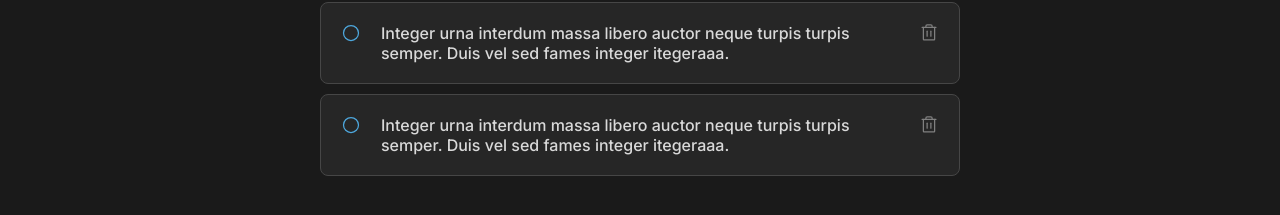
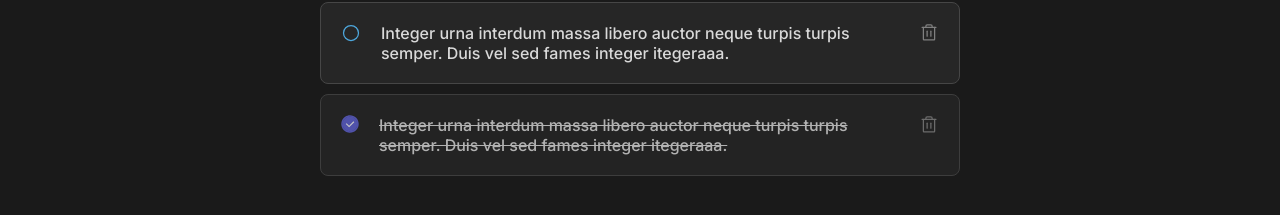
Before and after one commit to LucasFMarques2/todList---RocketSeat, a React (Vite) app: page / in a window 1280 px wide. Shown: the part 427-642 px from the top of the page. Built offline with nearby package versions, Linux system fonts and the light colour scheme.

Commit message:
Adicionando funcionalidade ao checked

```diff
--- a/src/Components/TaskList/index.jsx
+++ b/src/Components/TaskList/index.jsx
@@ -1,10 +1,22 @@
 import { CheckCircle, Circle, Trash } from "phosphor-react";
+import checkedButton from '../../assets/checkedButton.svg'
 import style from './style.module.css'
+import { useState } from "react";
 
-export function TaskList(){
+export function TaskList({concluido=false}){
+    const [checked , setChecked] = useState(concluido)
+
+    function handleChecked(){
+        setChecked((prevState) => !prevState)
+    }
+
     return(
-        <div className={style.task}>
-            <button className={style.checkButton}><Circle size={20} /></button>
+        <div className={checked ? style.taskConluida : style.task}>
+            <button
+                onClick={handleChecked}
+                className={checked ? style.checkFinishedButton : style.checkButton}>
+                          {checked ? <img src={checkedButton} alt="" /> : <Circle size={20} />}
+            </button>
             <p>Integer urna interdum massa libero auctor neque turpis turpis semper. Duis vel sed fames integer itegeraaa.</p>
             <button className={style.deleteButton}><Trash size={20}/></button>
         </div>
--- a/src/Components/TaskList/style.module.css
+++ b/src/Components/TaskList/style.module.css
@@ -47,3 +47,30 @@
     transform: scale(.9);
     color: var(--danger);
 }
+
+.taskConluida{
+    display: flex;
+    align-items: flex-start;
+    margin-top: 1rem;
+    justify-content: space-between;
+    padding: 2rem;
+    border: 1px solid #464646;
+    border-radius: 8px;
+    background: var(--gray-500);
+    opacity: .8;
+    text-decoration: line-through;
+}
+
+.checkFinishedButton{
+    display: flex;
+    border: none;
+    background: none;
+    border-radius: 50%;
+    margin-right: 2rem;
+    cursor: pointer;
+    transition: transform .2s;
+}
+
+.checkFinishedButton:hover{
+    transform: scale(.9);
+}
--- a/src/Home/index.jsx
+++ b/src/Home/index.jsx
@@ -18,7 +18,7 @@ export function Home(){
                 </div>
                 <TaskList/>
                 <TaskList/>
-                <TaskList/>
+                <TaskList concluido/>
             </section>
         </div>
     )
```
Also changed, not shown: src/assets/checkedButton.svg (added).
